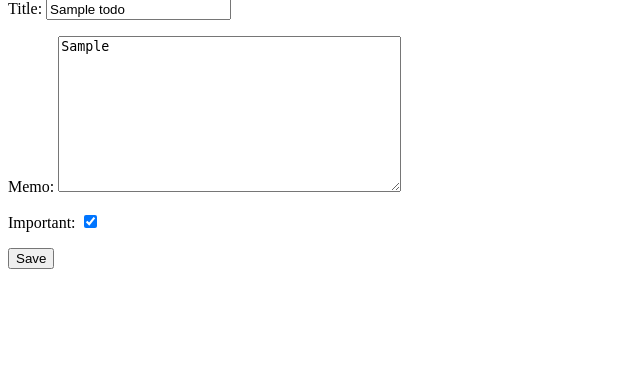
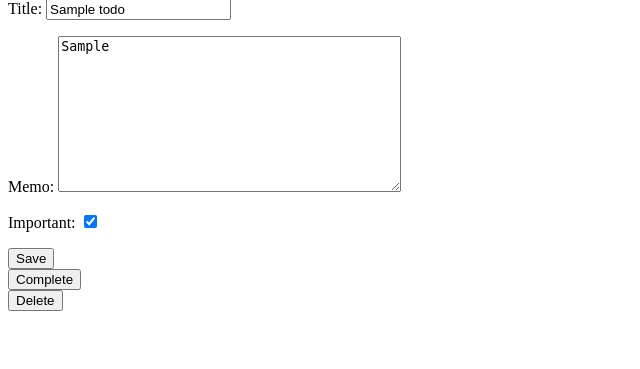
Before and after one commit to Techinek/demo-simple-skills, a Django app: page /todo/1/ in a window 1280 px wide. Shown: the part 128-497 px from the top of the page, without its empty margins (0-640 px from the left). Run offline with Django 3.2, Linux system fonts and the light colour scheme; a user stored in the database is signed in; tables that the repository leaves empty hold one stand-in row (values such as "Sample post").

Commit message:
Created a delete function to delete a todo

```diff
--- a/todo/todo/urls.py
+++ b/todo/todo/urls.py
@@ -29,6 +29,8 @@ urlpatterns = [
     path('create/', views.create_todos, name='create_todos'),
     path('current/', views.current_todos, name='current_todos'),
     path('todo/<int:todo_pk>/', views.view_todo, name='view_todo'),
+    path('todo/<int:todo_pk>/compete/', views.complete_todo, name='complete_todo'),
+    path('todo/<int:todo_pk>/delete/', views.delete_todo, name='delete_todo'),
 
 
 ]
--- a/todo/todowoo/templates/todowoo/detail_todo.html
+++ b/todo/todowoo/templates/todowoo/detail_todo.html
@@ -9,4 +9,14 @@
     <button type="submit">Save</button>
     </form>
 
+    <form method="POST" action="{% url 'complete_todo' todo.id %}">
+        {% csrf_token %}
+    <button type="submit">Complete</button>
+    </form>
+
+    <form method="POST" action="{% url 'delete_todo' todo.id %}">
+        {% csrf_token %}
+    <button type="submit">Delete</button>
+    </form>
+
 {% endblock %}
--- a/todo/todowoo/views.py
+++ b/todo/todowoo/views.py
@@ -3,6 +3,7 @@ from django.shortcuts import render, redirect, get_object_or_404
 from django.contrib.auth.forms import UserCreationForm, AuthenticationForm
 from django.contrib.auth.models import User
 from django.contrib.auth import login, logout, authenticate
+from django.utils import timezone
 
 from .forms import TodoForm
 from .models import Todo
@@ -78,3 +79,17 @@ def view_todo(request, todo_pk):
             return redirect('current_todos')
         except ValueError:
             return render(request, 'todowoo/detail_todo.html', {'todo': todo, 'form': form, 'error': 'Bad info'})
+
+
+def complete_todo(request, todo_pk):
+    todo = get_object_or_404(Todo, pk=todo_pk, user=request.user)
+    if request.method == "POST":
+        todo.completed = timezone.now()
+        todo.save()
+        return redirect('current_todos')
+
+def delete_todo(request, todo_pk):
+    todo = get_object_or_404(Todo, pk=todo_pk, user=request.user)
+    if request.method == 'POST':
+        todo.delete()
+        return redirect('current_todos')
```
